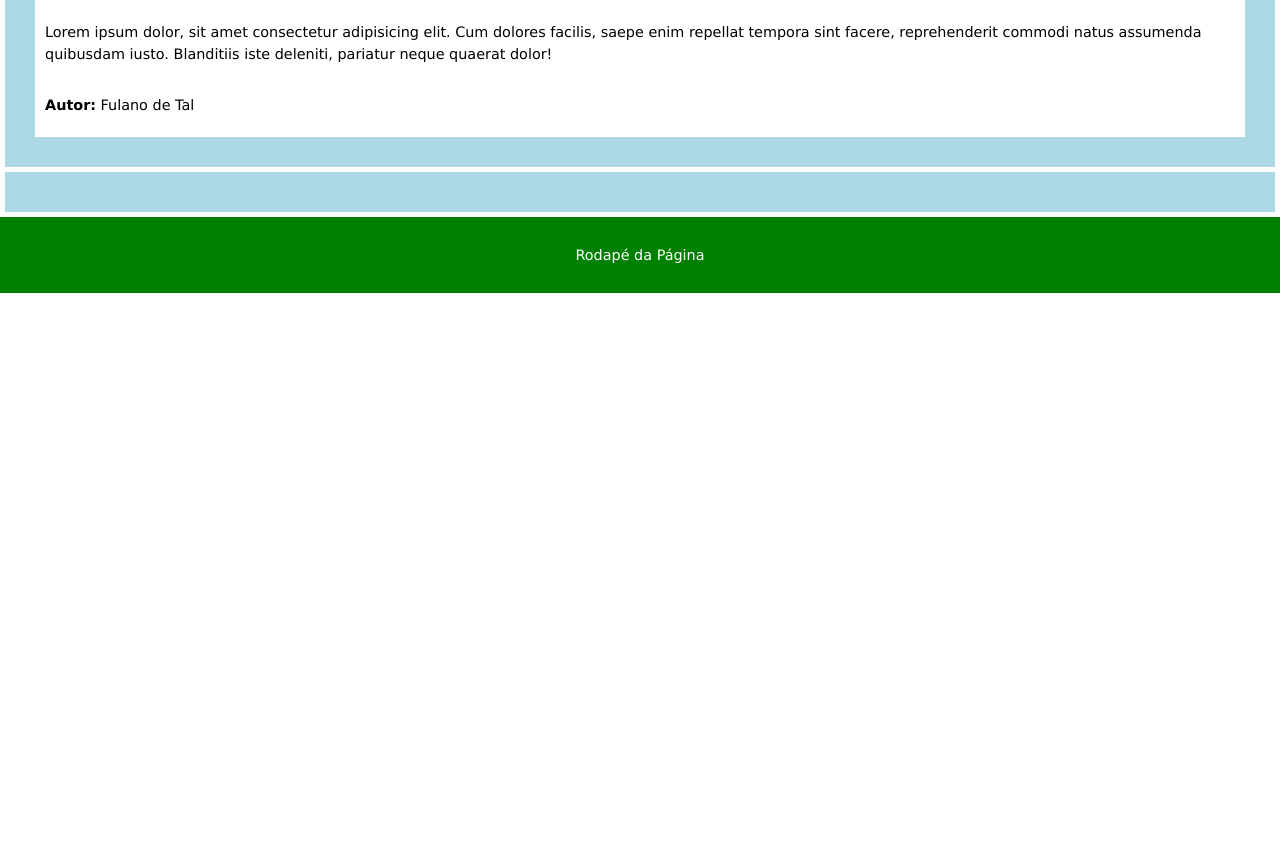
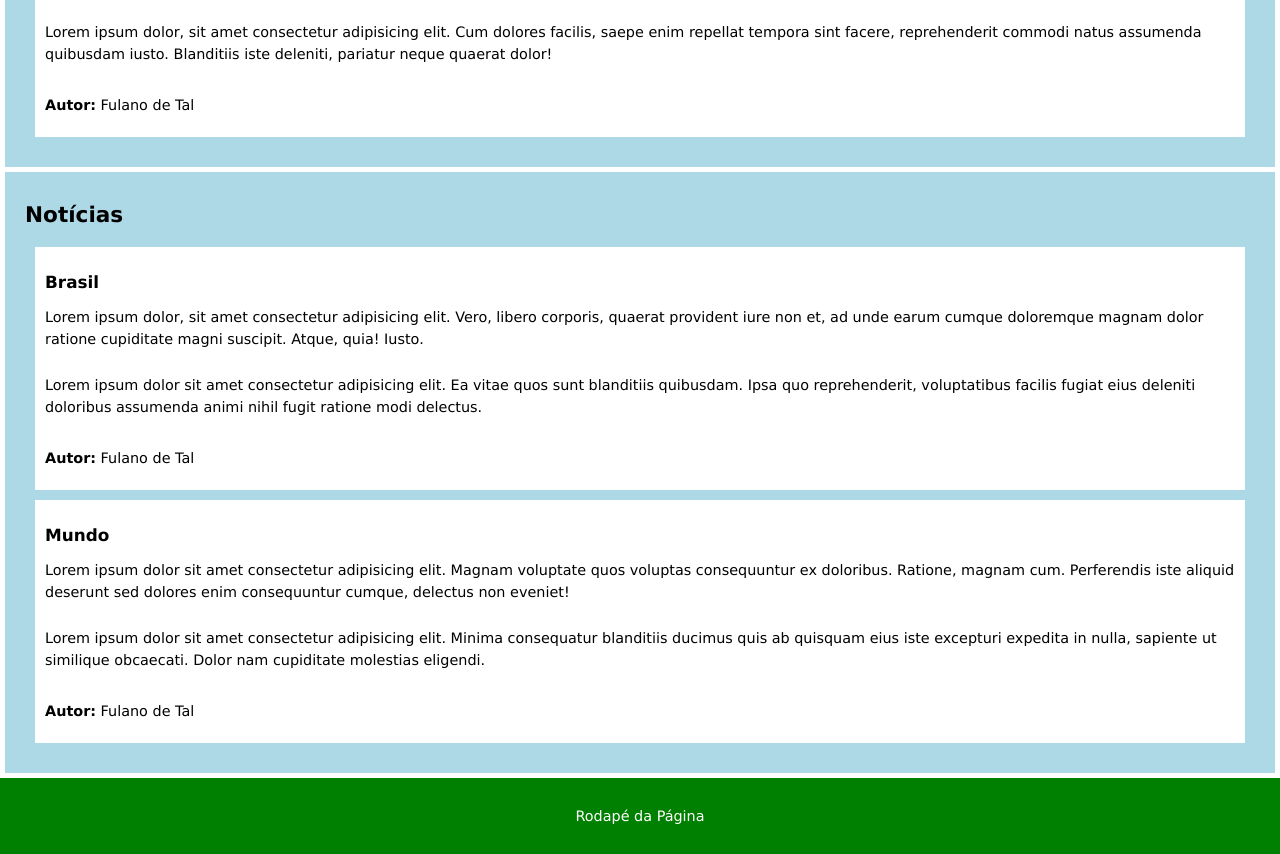
Before and after one commit to arturmsoares/PWE-IFTM, a plain HTML site: page aula0404/index.html in a window 1280 px wide. Shown: the part 569-1423 px from the top of the page. Before the commit the page ends 862 px from the top, so only its background shows below. Drawn offline with Linux system fonts and the light colour scheme.

Commit message:
Update index.html

```diff
--- a/aula0404/index.html
+++ b/aula0404/index.html
@@ -45,7 +45,30 @@
             </article>
         </section>
 
-        <section></section>
+        <section>
+            <h2>Notícias</h2>
+            <article>
+                <h3>Brasil</h3>
+                <p>Lorem ipsum dolor, sit amet consectetur adipisicing elit. Vero, libero corporis, quaerat provident
+                    iure non et, ad unde earum cumque doloremque magnam dolor ratione cupiditate magni suscipit. Atque,
+                    quia! Iusto.</p>
+                <p>Lorem ipsum dolor sit amet consectetur adipisicing elit. Ea vitae quos sunt blanditiis quibusdam.
+                    Ipsa quo reprehenderit, voluptatibus facilis fugiat eius deleniti doloribus assumenda animi nihil
+                    fugit ratione modi delectus.</p>
+                <p><b>Autor:</b> Fulano de Tal</p>
+            </article>
+            <article>
+                <h3>Mundo</h3>
+                <p>Lorem ipsum dolor sit amet consectetur adipisicing elit. Magnam voluptate quos voluptas consequuntur
+                    ex doloribus. Ratione, magnam cum. Perferendis iste aliquid deserunt sed dolores enim consequuntur
+                    cumque, delectus non eveniet!</p>
+                <p>Lorem ipsum dolor sit amet consectetur adipisicing elit. Minima consequatur blanditiis ducimus quis
+                    ab quisquam eius iste excepturi expedita in nulla, sapiente ut similique obcaecati. Dolor nam
+                    cupiditate molestias eligendi.</p>
+                <p><b>Autor:</b> Fulano de Tal</p>
+            </article>
+
+        </section>
     </main>
 
     <footer>
```
